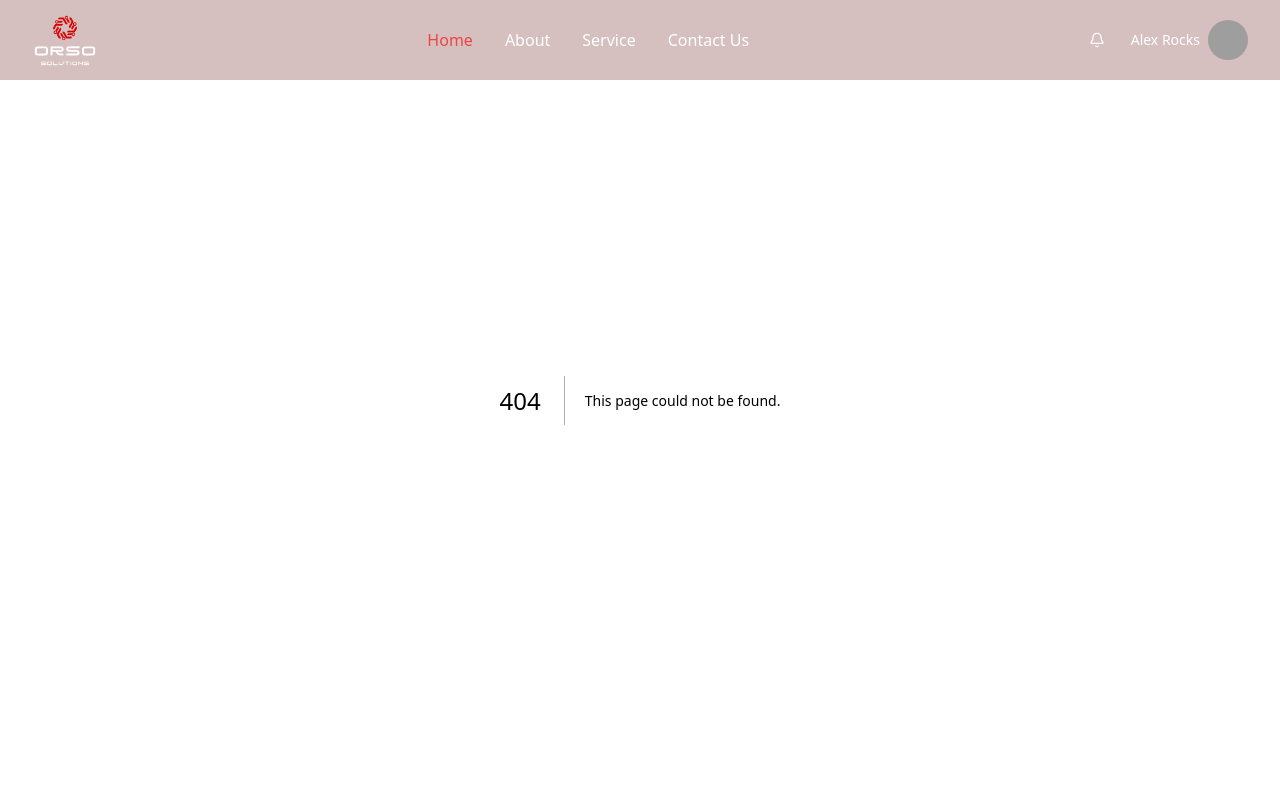
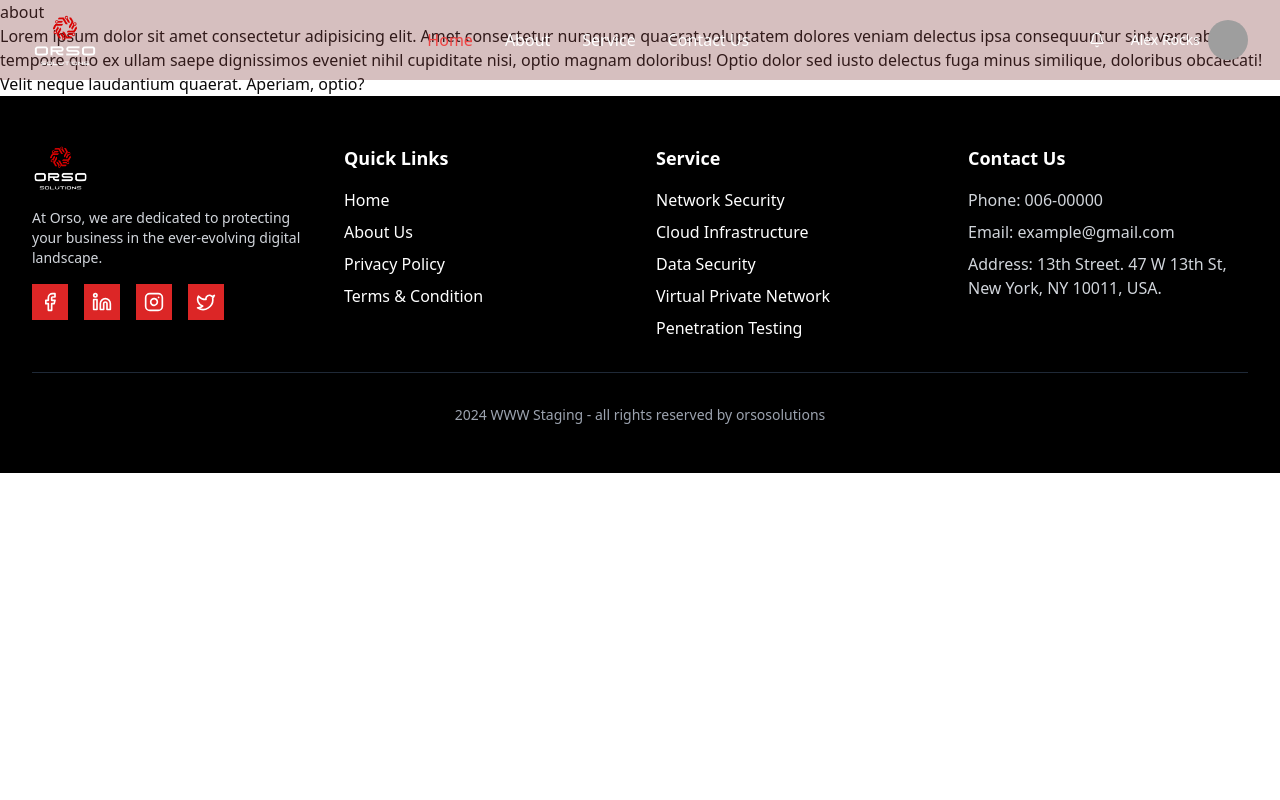
Before and after one commit to SIRsahed/orsoit_frontend, a Next.js app: page /about in a window 1280 px wide. Before the commit this address had no page. Shown: the top 800 px of the page. Built offline with nearby package versions, Linux system fonts and the light colour scheme; grey boxes are pictures that could not be loaded.

Commit message:
project setup

```diff
--- a/src/app/_components/services-grid.tsx
+++ b/src/app/(website)/_components/services-grid.tsx
@@ -42,7 +42,7 @@ export function ServicesGrid() {
           <h2 className="mb-4 text-4xl font-bold text-white">Orso Services</h2>
           <p className="mx-auto max-w-3xl text-gray-400">
             Have questions or need assistance? Our team is here to help! Whether
-            you're looking for cybersecurity solutions, have a security concern,
+            you`&apos;`re looking for cybersecurity solutions, have a security concern,
             or just want to learn more about our services, feel free to reach
             out.
           </p>
--- /dev/null
+++ b/src/app/(website)/about/page.tsx
@@ -0,0 +1,13 @@
+import React from 'react'
+
+const page = () => {
+  return (
+    <div>
+      <h1>about</h1>
+
+      <p>Lorem ipsum dolor sit amet consectetur adipisicing elit. Amet consectetur numquam quaerat voluptatem dolores veniam delectus ipsa consequuntur sint vero ab tempore quo ex ullam saepe dignissimos eveniet nihil cupiditate nisi, optio magnam doloribus! Optio dolor sed iusto delectus fuga minus similique, doloribus obcaecati! Velit neque laudantium quaerat. Aperiam, optio?</p>
+    </div>
+  )
+}
+
+export default page
--- a/src/app/layout.tsx
+++ b/src/app/(website)/layout.tsx
@@ -1,19 +1,18 @@
 import type { Metadata } from "next";
-import localFont from "next/font/local";
-import "./globals.css";
+import "../globals.css";
 import Navbar from "@/components/shared/navbar";
 import Footer from "@/components/shared/footer";
 
-const geistSans = localFont({
-  src: "./fonts/GeistVF.woff",
-  variable: "--font-geist-sans",
-  weight: "100 900",
-});
-const geistMono = localFont({
-  src: "./fonts/GeistMonoVF.woff",
-  variable: "--font-geist-mono",
-  weight: "100 900",
-});
+// const geistSans = localFont({
+//   src: "../fonts/GeistVF.woff",
+//   variable: "--font-geist-sans",
+//   weight: "100 900",
+// });
+// const geistMono = localFont({
+//   src: "./fonts/GeistMonoVF.woff",
+//   variable: "--font-geist-mono",
+//   weight: "100 900",
+// });
 
 export const metadata: Metadata = {
   title: "Create Next App",
@@ -28,7 +27,7 @@ export default function RootLayout({
   return (
     <html lang="en">
       <body
-        className={`${geistSans.variable} ${geistMono.variable} antialiased`}
+        className={` antialiased`}
       >
         <Navbar />
         {children}
```
Also changed, not shown: src/app/(website)/_components/hero.tsx (added), src/app/(website)/page.tsx (renamed from src/app/page.tsx), 1 other file (tests, documents, lock files or other folders).
